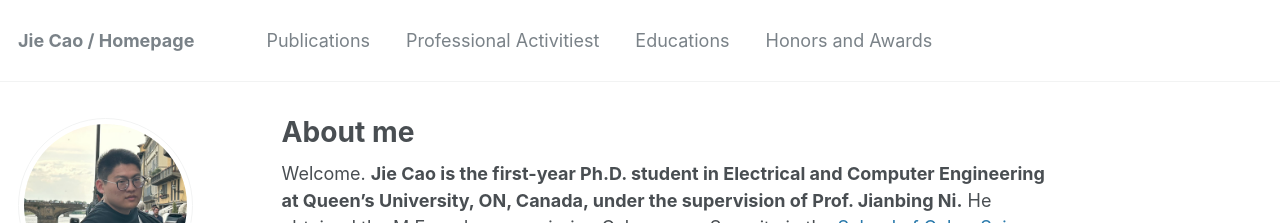
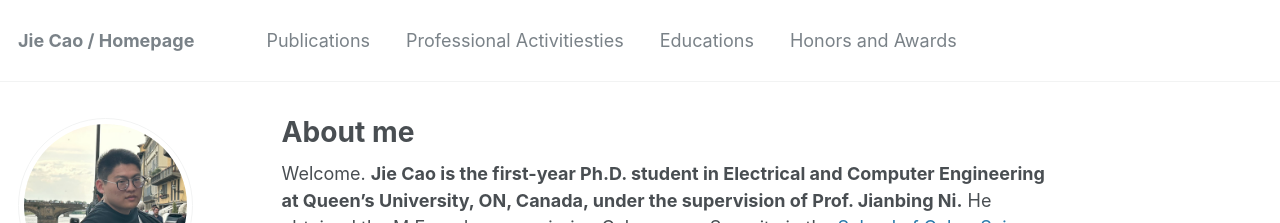
Before and after one commit to JieJayCao/JieJayCao.github.io, a Jekyll site: the page built from _pages/about.md, in a window 1280 px wide and 900 px high. Shown: the top 223 px of the window. Built offline with Jekyll 4.4.1, drawn with Linux system fonts in a browser that asks for light colours; some web fonts are replaced; formulas are drawn with MathJax 3.

Commit message:
Update navigation.yml

```diff
--- a/_data/navigation.yml
+++ b/_data/navigation.yml
@@ -4,7 +4,7 @@ main:
   - title: "Publications"
     url: /publications/
 
-  - title: "Professional Activitiest"
+  - title: "Professional Activitiesties"
     url: /professionalactivities/
 
   - title: "Educations"
```
